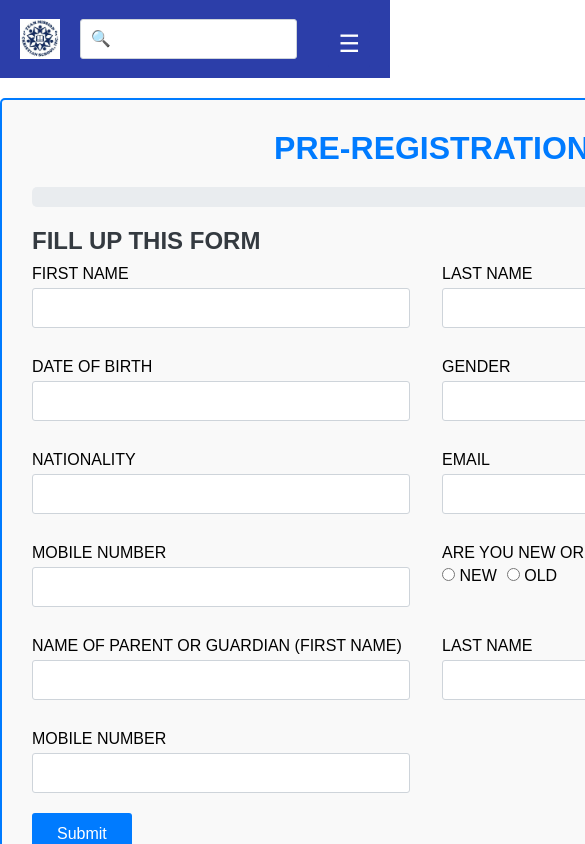
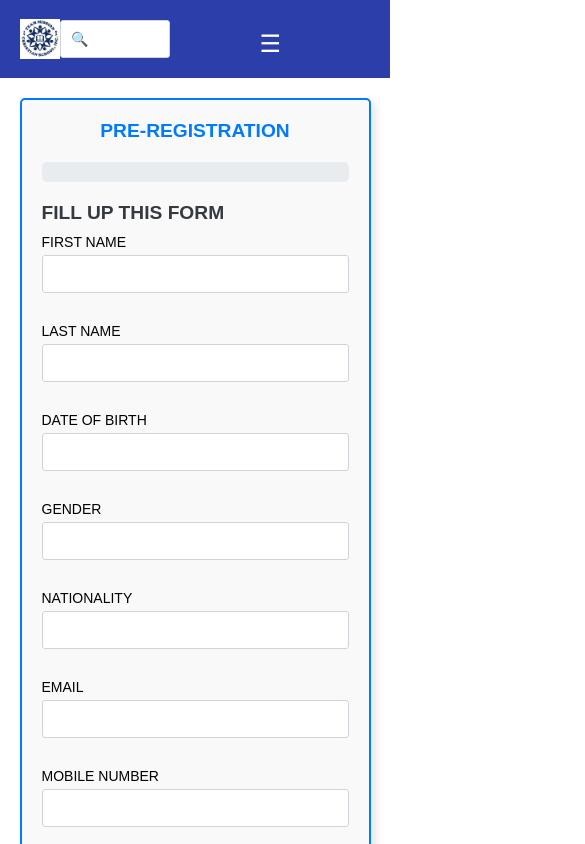
Before and after one commit to oliskiee-dev/Mixpanel-interactions, a React (Vite) app in the folder teamweb/: page /preregistration in a window 390 px wide. Shown: the top 844 px of the page, 585 px wide, since content can reach past the window. Built offline with nearby package versions, Linux system fonts and the light colour scheme.

Commit message:
made css more responsive(?)

```diff
--- a/teamweb/src/Viewer/PreRegistration/Pre-registration.css
+++ b/teamweb/src/Viewer/PreRegistration/Pre-registration.css
@@ -1,37 +1,51 @@
-
-.pre-registration-container
-    {width: 800px;
+.pre-registration-container {
+    width: 90%;
+    max-width: 800px;
     margin: 20px auto;
-    padding: 30px;
+    padding: 20px;
     border: 2px solid #007bff;
     border-radius: 5px;
     background-color: #f9f9f9;
     box-shadow: 5px 5px 10px rgba(0, 0, 0, 0.1);
-}.pre-registration-container h1 {
+    box-sizing: border-box;
+}
+
+.pre-registration-container h1 {
     text-align: center;
     margin-bottom: 20px;
     color: #007bff;
-    font-size: 2em;
-}.progress-bar {
+    font-size: 1.5em;
+}
+
+.progress-bar {
     height: 20px;
     background-color: #e9ecef;
     border-radius: 5px;
     margin-bottom: 20px;
     overflow: hidden;
-}.progress {
+}
+
+.progress {
     height: 100%;
     width: 0%;
     background-color: #007bff;
     border-radius: 5px;
     transition: width 0.5s ease-in-out;
-}.pre-registration-container h2 {
+}
+
+.pre-registration-container h2 {
     margin-bottom: 10px;
     color: #343a40;
-}.form-grid {
+    font-size: 1.2em;
+}
+
+.form-grid {
     display: grid;
-    grid-template-columns: repeat(2, 1fr);
+    grid-template-columns: repeat(auto-fit, minmax(250px, 1fr));
     gap: 20px;
-}.form-group {
+}
+
+.form-group {
     margin-bottom: 10px;
 }
 
@@ -39,45 +53,68 @@ label {
     display: block;
     margin-bottom: 5px;
     font-weight: 500;
-    font-size: 16px;
+    font-size: 14px;
 }
 
 input[type="text"],
 input[type="email"],
 input[type="tel"],
 input[type="date"] {
-    width: calc(100% - 12px);
+    width: 100%;
     padding: 10px;
     border: 1px solid #ced4da;
     border-radius: 3px;
     box-sizing: border-box;
-    font-size: 16px;
-}.radio-group {
+    font-size: 14px;
+}
+
+.radio-group {
     display: flex;
+    flex-wrap: wrap;
     gap: 10px;
-}.radio-group label {
-    font-size: 16px;
+}
+
+.radio-group label {
+    font-size: 14px;
 }
 
 button {
-    padding: 12px 25px;
+    padding: 10px 20px;
     background-color: #007bff;
     color: white;
     border: none;
     border-radius: 3px;
     cursor: pointer;
     transition: background-color 0.3s ease;
-    font-size: 16px;
+    font-size: 14px;
     margin-top: 10px;
+    width: 100%;
+    box-sizing: border-box;
 }
 
 button:hover {
     background-color: #0069d9;
-}.error {
+}
+
+.error {
     color: red;
     font-size: 12px;
     margin-top: 5px;
-}.success-message {
+}
+
+.success-message {
     color: green;
     margin-top: 10px;
 }
+
+@media (max-width: 500px) {
+    .pre-registration-container h1 {
+        font-size: 1.2em;
+    }
+    .form-grid {
+        grid-template-columns: 1fr;
+    }
+    button {
+        font-size: 14px;
+    }
+}
```
